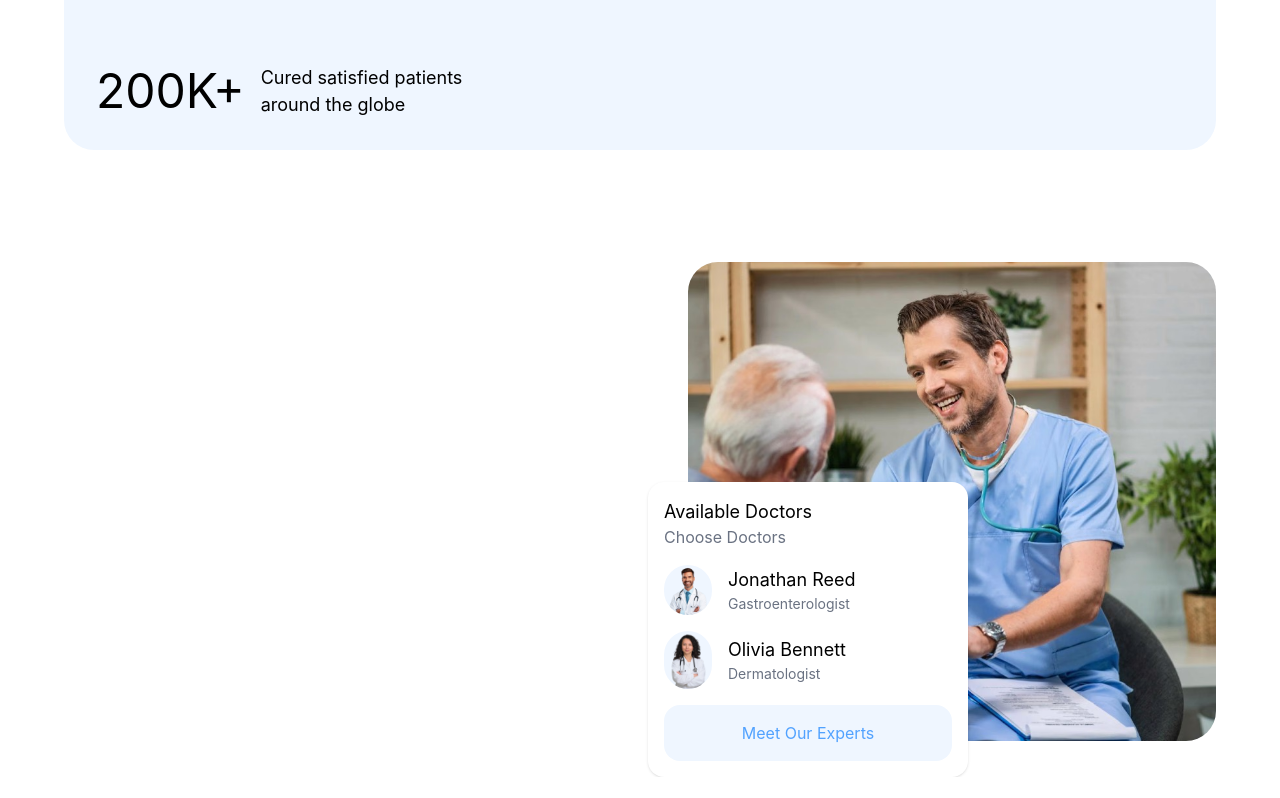
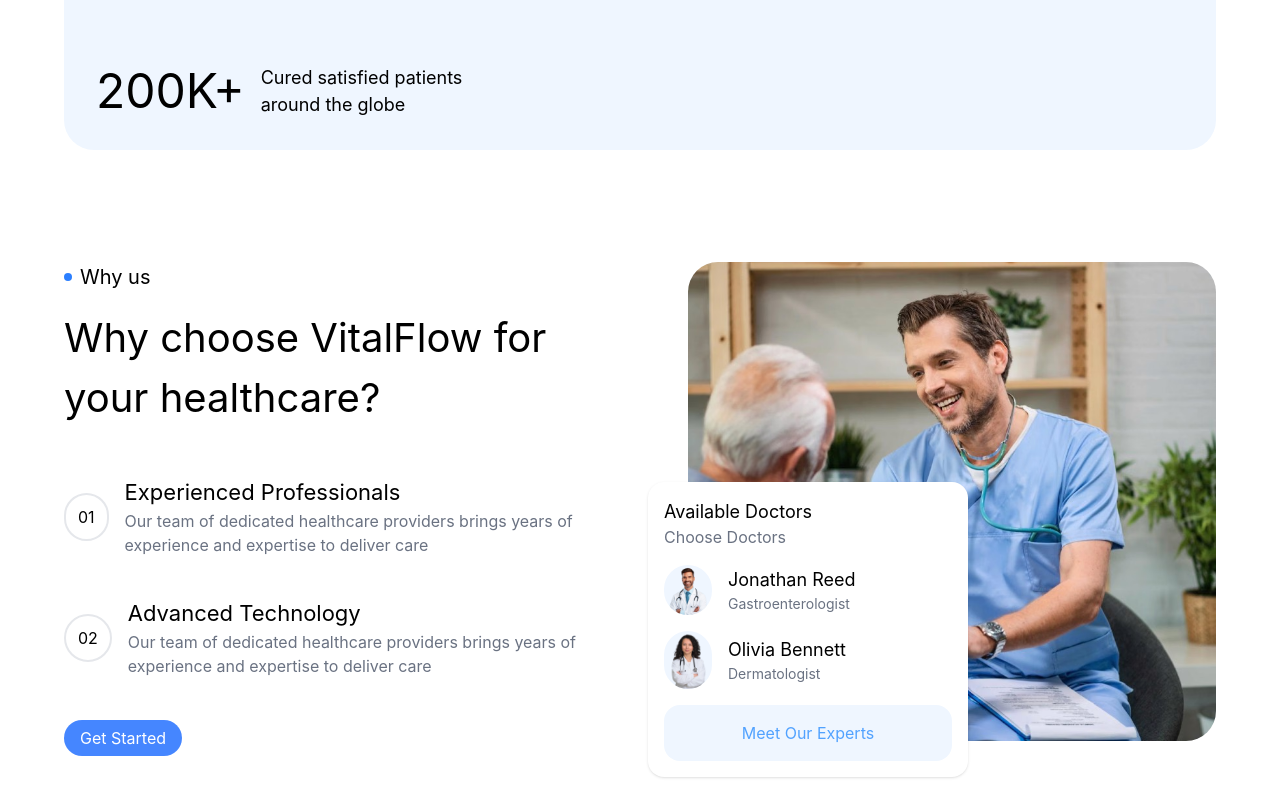
Before and after one commit to hamdard-coder/vitalflow, a React (Vite) app: page / in a window 1280 px wide. Shown: the part 1208-2006 px from the top of the page. Before the commit the page ends 1985 px from the top, so only its background shows below. Built offline with nearby package versions, Linux system fonts and the light colour scheme.

Commit message:
add belowhero

```diff
--- a/src/components/BelowHero/BelowHero.jsx
+++ b/src/components/BelowHero/BelowHero.jsx
@@ -2,6 +2,7 @@
 import belowImage from "../../assets/VitalFlow-Images/below_hero/image1.avif";
 import belowImage1 from "../../assets/VitalFlow-Images/below_hero/image2.avif";
 import belowImage2 from "../../assets/VitalFlow-Images/below_hero/image3.avif";
+import Button from "../Button/Button";
 
 const BelowHero = () => {
   return (
@@ -9,7 +10,50 @@
       {/* container */}
       <div className="gird grid-cols-1 md:grid md:grid-cols-2 md:gap-x-24">
         {/* taxts */}
-        <div></div>
+        <div className="pl-4 md:pl-0 mb-4">
+          <div
+            className="flex items-center gap-2
+          "
+          >
+            <div className="w-2 h-2 bg-blue-500 rounded-full"></div>
+            <div className="text-[20px]">Why us</div>
+          </div>
+          <h1 className="text-[40px] mt-4">
+            Why choose VitalFlow for your healthcare?
+          </h1>
+          <div className="flex items-center gap-4 mt-12">
+            <div>
+              <span className=" p-3 rounded-full border-2 border-gray-200">
+                01
+              </span>
+            </div>
+            <div>
+              <h1 className="text-[22px]">Experienced Professionals</h1>
+              <p className="text-gray-500">
+                Our team of dedicated healthcare providers brings years of
+                experience and expertise to deliver care
+              </p>
+            </div>
+          </div>
+
+          <div className="flex items-center gap-4 mt-10">
+            <div>
+              <span className=" p-3 rounded-full border-2 border-gray-200">
+                02
+              </span>
+            </div>
+            <div>
+              <h1 className="text-[22px]">Advanced Technology</h1>
+              <p className="text-gray-500">
+                Our team of dedicated healthcare providers brings years of
+                experience and expertise to deliver care
+              </p>
+            </div>
+          </div>
+          <a href="" className="mt-12 block">
+            <Button title="Get Started" />
+          </a>
+        </div>
         {/* image */}
         <div className="relative z-0 p-4 md:p-0">
           <img src={belowImage} className=" rounded-[30px]" alt="" />
--- a/src/components/Button/Button.jsx
+++ b/src/components/Button/Button.jsx
@@ -1,9 +1,9 @@
 import React from "react";
 
-const Button = () => {
+const Button = ({title}) => {
   return (
     <a href="" className="bg-[#4586ff] text-white px-4 py-2 rounded-full">
-      Book a call
+      {title}
     </a>
   );
 };
--- a/src/components/Hero/Hero.jsx
+++ b/src/components/Hero/Hero.jsx
@@ -37,7 +37,7 @@
 
           {/* video */}
           <div className="flex items-center justify-center mt-8 gap-2 md:flex md:justify-start md:gap-4 md:mt-8 cursor-pointer">
-            <Button />
+            <Button title="Book a call" />
             <div className=" flex items-center gap-2 md:flex md:items-center md:gap-2">
               <span className="border border-gray-200 rounded-full p-2">
                 <IoIosPlay />
--- a/src/components/Navbar/Navbar.jsx
+++ b/src/components/Navbar/Navbar.jsx
@@ -48,7 +48,7 @@
         </div>
         {/* navBtn */}
         <div className="hidden md:block ">
-          <Button />
+          <Button title="Book a call"/>
         </div>
       </nav>
     </header>
```
